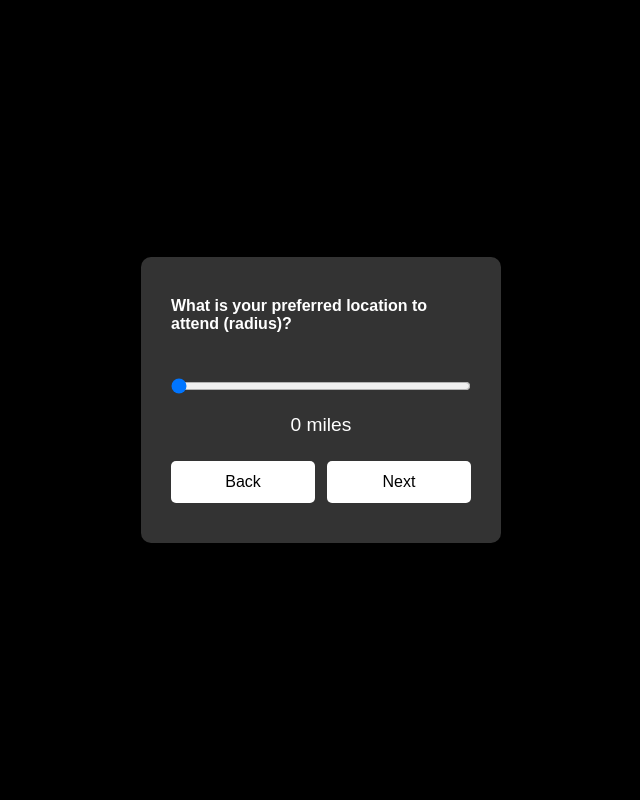
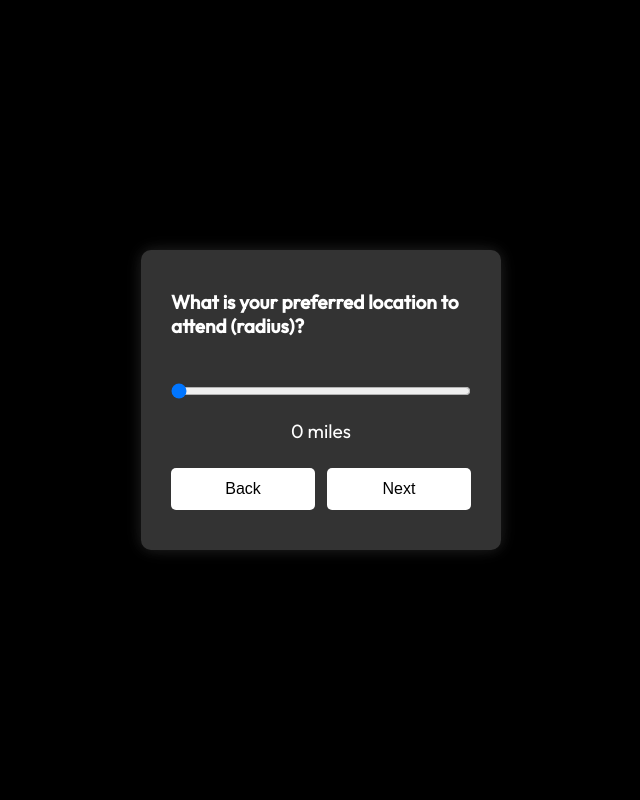
Before and after one commit to Dezind/safecircle, a PHP site: page /customization5.php in a window 1280 px wide. Shown: the whole page, without its empty margins (319-959 px from the left). Run offline with PHP 8.4, Linux system fonts and the light colour scheme.

Commit message:
Update customization5.php

```diff
--- a/customization5.php
+++ b/customization5.php
@@ -18,23 +18,15 @@ if ($_SERVER['REQUEST_METHOD'] === 'POST') {
 <!DOCTYPE html>
 <html lang="en">
 <head>
-    <!-- Google tag (gtag.js) -->
-    <script async src="https://www.googletagmanager.com/gtag/js?id=G-E5TVCZMWYR"></script>
-    <script>
-        window.dataLayer = window.dataLayer || [];
-        function gtag(){dataLayer.push(arguments);}
-        gtag('js', new Date());
-
-        gtag('config', 'G-E5TVCZMWYR');
-    </script>
     <meta charset="UTF-8">
     <meta name="viewport" content="width=device-width, initial-scale=1.0">
     <title>Customization 5</title>
+    <link href="https://fonts.googleapis.com/css2?family=Outfit:wght@300;400;500&display=swap" rel="stylesheet">
     <style>
         body {
             background-color: black;
             color: white;
-            font-family: Arial, sans-serif;
+            font-family: 'Outfit', -apple-system, BlinkMacSystemFont, sans-serif;
             display: flex;
             justify-content: center;
             align-items: center;
@@ -48,6 +40,8 @@ if ($_SERVER['REQUEST_METHOD'] === 'POST') {
             border-radius: 10px;
             width: 360px;
             box-sizing: border-box;
+            backdrop-filter: blur(10px);
+            box-shadow: 0 0 15px rgba(255, 255, 255, 0.1), 0 0 20px rgba(255, 255, 255, 0.05);
         }
 
         .quiz-container form {
@@ -57,13 +51,14 @@ if ($_SERVER['REQUEST_METHOD'] === 'POST') {
         }
 
         .quiz-container h2 {
-            font-size: 1em;
+            font-size: 1.2rem;
             margin: 0 0 10px 0;
             text-align: left;
+            color: white;
         }
 
         label {
-            font-size: 1em;
+            font-size: 1rem;
             margin: 0;
             text-align: left;
         }
@@ -91,7 +86,7 @@ if ($_SERVER['REQUEST_METHOD'] === 'POST') {
             border: none;
             border-radius: 5px;
             cursor: pointer;
-            font-size: 1em;
+            font-size: 1rem;
             width: 48%; /* Ensures buttons are side by side */
         }
 
```
